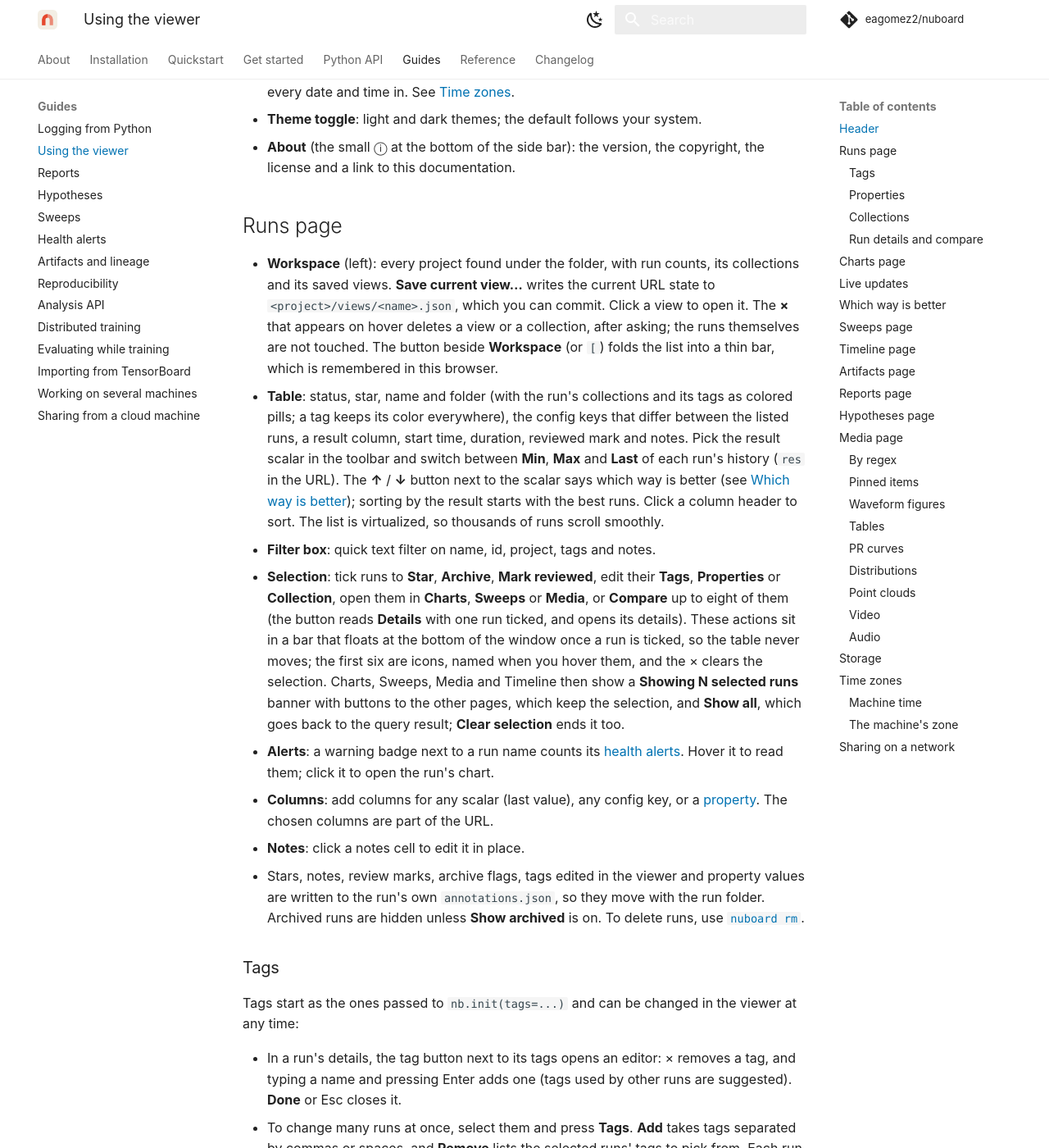
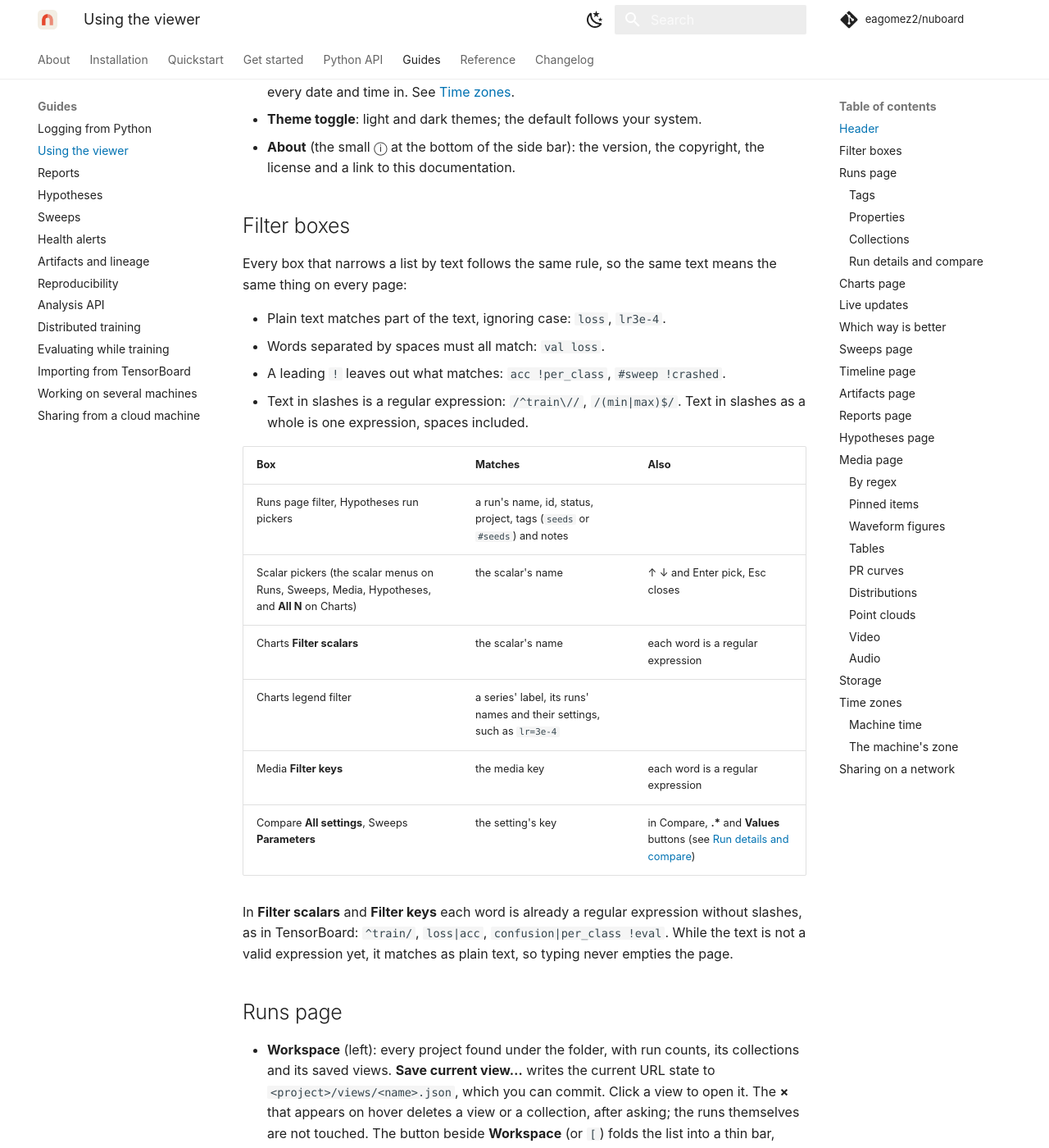
Before and after one commit to eagomez2/nuboard, an MkDocs documentation site: the page built from docs/guide/viewer.md, in a window 1280 px wide and 1400 px high, scrolled down 1098 px. Shown: the whole window at 82% size. Built offline with MkDocs 1.6.1 and Material for MkDocs 9.7.7, drawn with Linux system fonts in a browser that asks for light colours; comment, search, counter and statistics services are not loaded; some of the changed text lies outside the part shown.

Commit message:
One filter rule for every filter box
The Runs filter, run pickers, scalar pickers, Charts' scalar and legend
filters and Media's key filter now share keyFilter: words that must all
match, /regex/ and !exclude. Charts and Media keep reading each word as a
regular expression. The Runs filter also matches status, and Media's
By regex ignores case. Docs get a Filter boxes section.

```diff
--- a/docs/guide/viewer.md
+++ b/docs/guide/viewer.md
@@ -30,6 +30,31 @@ By default the viewer only answers on this machine (`127.0.0.1`). See
 - **About** (the small ⓘ at the bottom of the side bar): the version, the
   copyright, the license and a link to this documentation.
 
+## Filter boxes
+
+Every box that narrows a list by text follows the same rule, so the same text
+means the same thing on every page:
+
+- Plain text matches part of the text, ignoring case: `loss`, `lr3e-4`.
+- Words separated by spaces must all match: `val loss`.
+- A leading `!` leaves out what matches: `acc !per_class`, `#sweep !crashed`.
+- Text in slashes is a regular expression: `/^train\//`, `/(min|max)$/`. Text
+  in slashes as a whole is one expression, spaces included.
+
+| Box | Matches | Also |
+| --- | --- | --- |
+| Runs page filter, Hypotheses run pickers | a run's name, id, status, project, tags (`seeds` or `#seeds`) and notes | |
+| Scalar pickers (the scalar menus on Runs, Sweeps, Media, Hypotheses, and **All N** on Charts) | the scalar's name | ↑ ↓ and Enter pick, Esc closes |
+| Charts **Filter scalars** | the scalar's name | each word is a regular expression |
+| Charts legend filter | a series' label, its runs' names and their settings, such as `lr=3e-4` | |
+| Media **Filter keys** | the media key | each word is a regular expression |
+| Compare **All settings**, Sweeps **Parameters** | the setting's key | in Compare, **.\*** and **Values** buttons (see [Run details and compare](#run-details-and-compare)) |
+
+In **Filter scalars** and **Filter keys** each word is already a regular
+expression without slashes, as in TensorBoard: `^train/`, `loss|acc`,
+`confusion|per_class !eval`. While the text is not a valid expression yet, it
+matches as plain text, so typing never empties the page.
+
 ## Runs page
 
 - **Workspace** (left): every project found under the folder, with run counts,
@@ -49,7 +74,9 @@ By default the viewer only answers on this machine (`127.0.0.1`). See
   with the best runs. Click a column
   header to sort. The list is virtualized, so thousands of runs scroll
   smoothly.
-- **Filter box**: quick text filter on name, id, project, tags and notes.
+- **Filter box**: narrows the runs by name, id, status, project, tags and
+  notes, such as `#sweep !crashed` (see [Filter boxes](#filter-boxes); kept in
+  the URL as `find`).
 - **Selection**: tick runs to **Star**, **Archive**, **Mark reviewed**,
   edit their **Tags**, **Properties** or **Collection**, open them in
   **Charts**, **Sweeps** or **Media**, or **Compare** up to eight of them
@@ -235,7 +262,8 @@ runs. With more than two, pick which two from the **Diff … against …** menus
 identical rows and lines.
 
 The filter box above **All settings** narrows its rows by key, together with
-**Only changes**, and shows how many keys are left (`12 of 340 keys`):
+**Only changes**, and shows how many keys are left (`12 of 340 keys`). It follows
+the [shared rule](#filter-boxes):
 
 - Plain text matches part of a key, ignoring case: `edge.min`, `lr`.
 - Text in slashes is a regular expression: `/^config\.generator\..*\.(min|max)$/`.
@@ -345,9 +373,10 @@ bar) or, if none are selected, every run matching the query.
   off (`names=0`). **Grid** sets the charts per row (fit to width, or 1
   to 6) and the rows per section (1 to 6, or all); a section with more charts
   gets a pager. Both are remembered and kept in the URL (`ccols`, `crows`).
-  **Filter scalars** takes a regular expression (as in TensorBoard, case
-  insensitive; `loss|acc`, `^train/`) and shows only the matching charts; it
-  is kept in the URL as `cfind`. The run's own scalars come last and start
+  **Filter scalars** takes regular expressions (as in TensorBoard, case
+  insensitive; `loss|acc`, `^train/`), and `!word` leaves scalars out
+  (`acc !per_class`; see [Filter boxes](#filter-boxes)). It shows only the
+  matching charts and is kept in the URL as `cfind`. The run's own scalars come last and start
   folded: **system** (system metrics) and then **timing** ([timers](../api/timer.md),
   drawn with durations such as `1.2 s` or `3m 05s` on the y axis and in the
   inspector, lower being better). Runs that renamed these prefixes with
@@ -476,8 +505,9 @@ be scrolled through its steps while the others stay put.
 - **Kinds**: the chips below (Images, Audio, Video, Figures, Tables, Point clouds, HTML, Text) show or
   hide a kind of media; double-click one to show only that kind. The number
   on each chip counts its keys.
-- **Filter keys**: a regular expression on the keys, such as `^eval/` or
-  `confusion|per_class`. While it is set, the count next to it shows how many
+- **Filter keys**: regular expressions on the keys, such as `^eval/` or
+  `confusion|per_class`, and `!word` to leave keys out (`eval !pr`; see
+  [Filter boxes](#filter-boxes)). While it is set, the count next to it shows how many
   keys match, and keys that do not match are hidden.
 - **By key / by run / by regex**: a section per key with a card per run
   (default), a section per run with a card per key, or a section per text that
@@ -528,8 +558,8 @@ text in them. Type the regex in the box that appears next to the button. For
 each key, the text it matches (or its first group in parentheses, if it has
 one) names the key's section, so keys with the same text share a section. The
 sections are sorted in natural order (`sample_2` before `sample_10`), and keys
-the regex does not match go in a last **Unmatched** section. An invalid regex
-turns the box red.
+the regex does not match go in a last **Unmatched** section. The regex ignores
+case, like the key filter. An invalid regex turns the box red.
 
 Inside a section, each run gets a row of its own, with that run's keys in key
 order. A card's title is only the part of its key that differs from the other
--- a/frontend/src/components/RunPicker.svelte
+++ b/frontend/src/components/RunPicker.svelte
@@ -101,7 +101,7 @@
         bind:value={find}
         oninput={() => (active = 0)}
         onkeydown={keydown}
-        placeholder="Filter by name, id, status or tag…"
+        placeholder="Filter runs (name, id, tag, note; /regex/, !exclude)"
         aria-label="Filter runs"
       />
       <div class="list" role="listbox" aria-label={label} bind:this={list}>
```
Also changed, not shown: docs/changelog.md (+8 -0 lines), docs/guide/hypotheses.md (+2 -1 lines), docs/guide/sweeps.md (+1 -1 lines), frontend/src/components/HypothesisPanel.svelte (+3 -4 lines), frontend/src/components/RunTable.svelte (+4 -7 lines), frontend/src/components/ScalarPicker.svelte (+5 -4 lines), frontend/src/pages/ChartsPage.svelte (+8 -15 lines), frontend/src/pages/MediaPage.svelte (+5 -10 lines), 2 other files.
